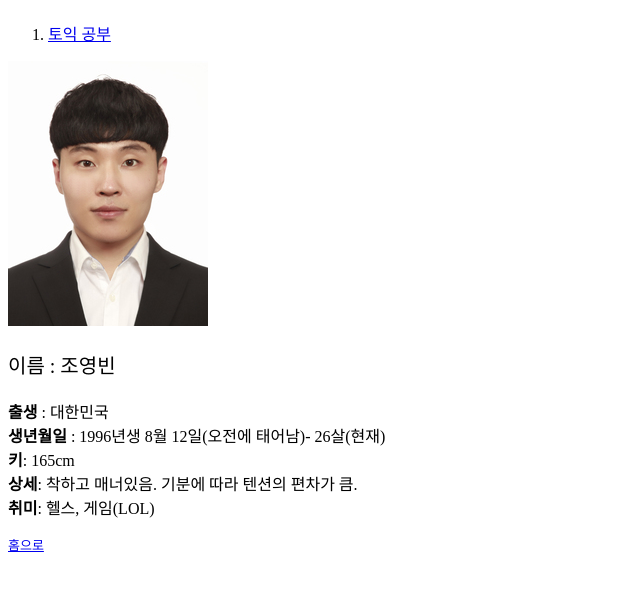
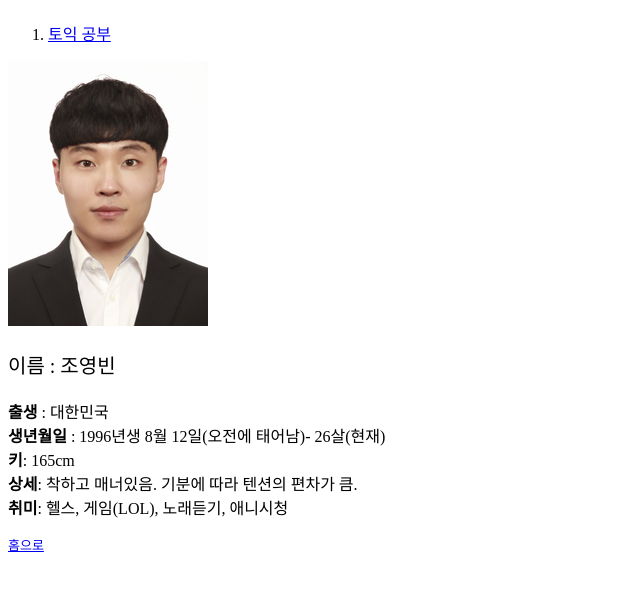
Before and after one commit to MooMin-YB/web1, a plain HTML site: page 영빈 프로필.html in a window 1280 px wide. Shown: the whole page, without its empty margins (0-640 px from the left). Drawn offline with Linux system fonts and the light colour scheme.

Commit message:
my first web

```diff
--- a/영빈 프로필.html
+++ b/영빈 프로필.html
@@ -15,7 +15,7 @@
      <strong>생년월일</strong> : 1996년생 8월 12일(오전에 태어남)- 26살(현재)<br>
      <strong>키</strong>: 165cm<br>
      <strong>상세</strong>: 착하고 매너있음. 기분에 따라 텐션의 편차가 큼.<br>
-     <strong>취미</strong>: 헬스, 게임(LOL)</p>
+     <strong>취미</strong>: 헬스, 게임(LOL), 노래듣기, 애니시청</p>
 <a style="font-size:13px" href="home.html">홈으로</a>
 </body>
 </html>
```
